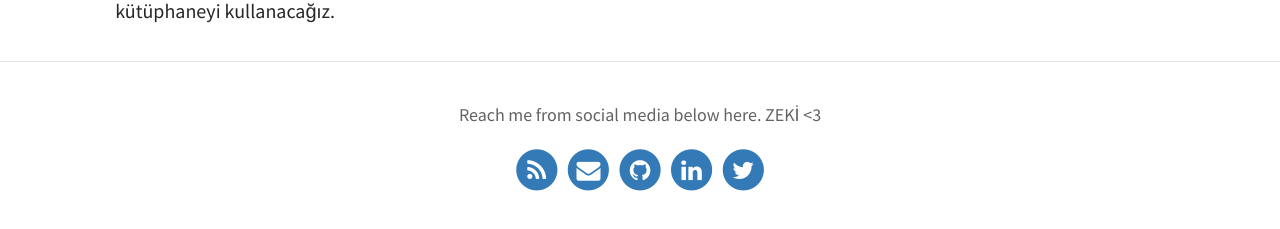
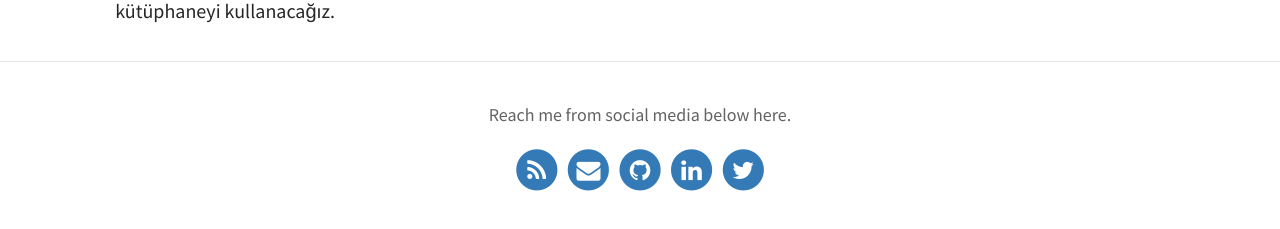
Before and after one commit to batuhankutluca/batuhankutluca.github.io, a Jekyll site: the page built from index.html, in a window 1280 px wide. Shown: the part 1302-1531 px from the top of the page. Built offline with Jekyll 4.4.1, drawn with Linux system fonts in a browser that asks for light colours; the list of posts is cut into pages by our own code.

Commit message:
Update _config.yml

```diff
--- a/_config.yml
+++ b/_config.yml
@@ -12,7 +12,7 @@ favicon: assets/favicon.ico                             # Icon displayed in the
 header_text: <p>Welcome to my personal <b>Website!</b> You can find my projects, posts and info about me here. Enjoy!</p>  # Change Blog header text
 header_feature_image: assets/img/pexels/triangular.jpeg
 footer_text: >
-  Reach me from social media below here. ZEKİ <3
+  Reach me from social media below here.
 
 # Blog
 excerpt: true                                           # Or "truncate" (first 250 characters), "false" to disable
```
